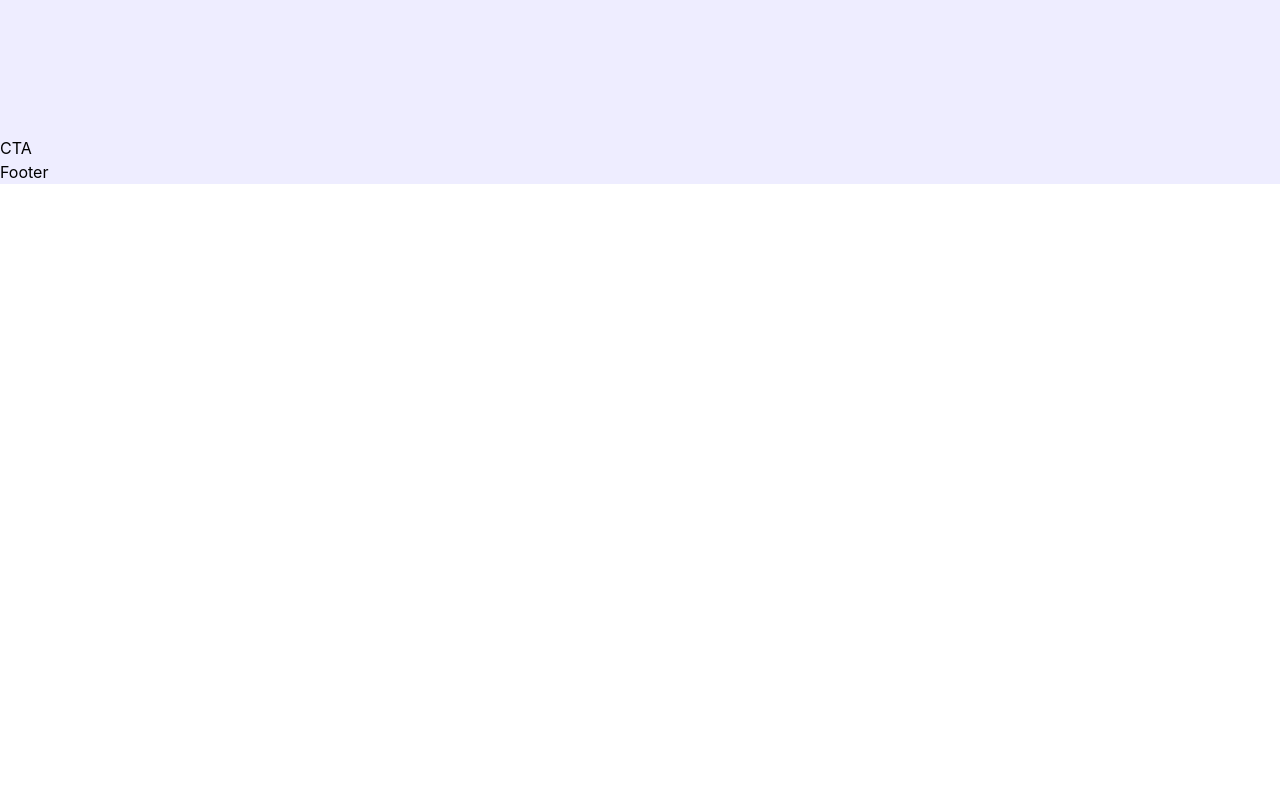
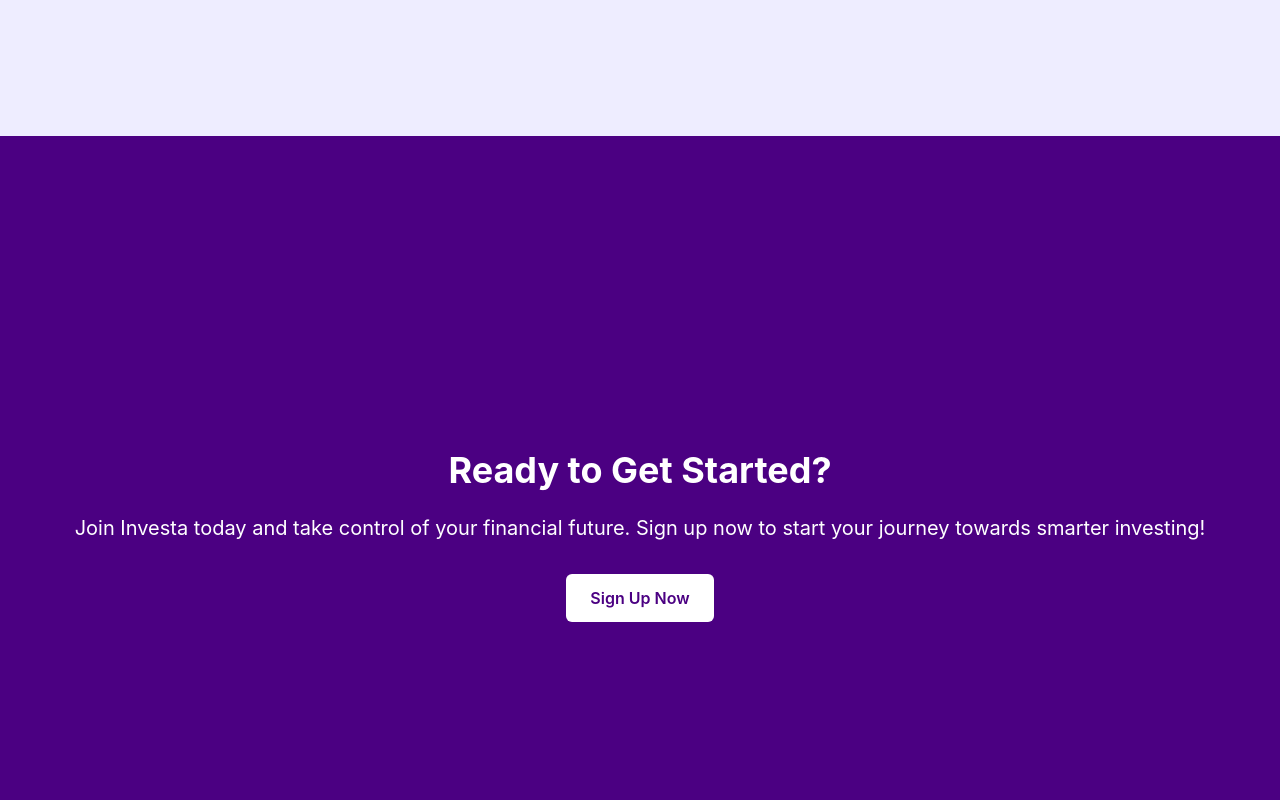
Before and after one commit to kc-clintone/investa-landingpage, a React (Vite) app: page / in a window 1280 px wide. Shown: the part 3960-4760 px from the top of the page. Before the commit the page ends 4144 px from the top, so only its background shows below. Built offline with nearby package versions, Linux system fonts and the light colour scheme.

Commit message:
chore: add CTA section/ component

```diff
--- a/src/components/CTA.jsx
+++ b/src/components/CTA.jsx
@@ -1,5 +1,11 @@
 export const CTA = () => {
   return (
-    <div>CTA</div>
+    <div>
+      <div className="mx-auto h-screen flex items-center justify-center container flex-col bg-[#4B0082]">
+        <h1 className="text-4xl font-bold text-white mb-6">Ready to Get Started?</h1>
+        <p className="text-xl text-white mb-8">Join Investa today and take control of your financial future. Sign up now to start your journey towards smarter investing!</p>
+        <button className="px-6 py-3 bg-white text-[#4B0082] font-semibold rounded-md hover:bg-gray-200 transition duration-300">Sign Up Now</button>
+      </div>
+    </div>
   )
 }
```
